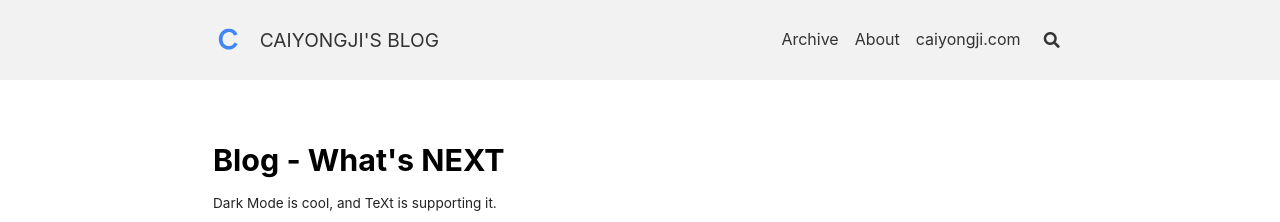
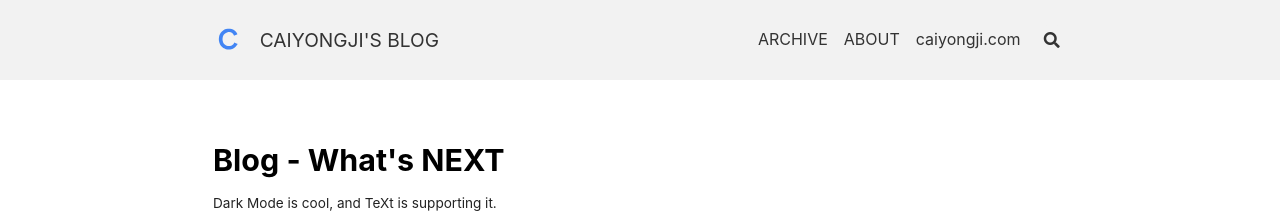
Before and after one commit to caiyongji/blog.caiyongji.com, a Jekyll site: the page built from index.html, in a window 1280 px wide. Shown: the top 222 px of the page. Built offline with Jekyll 4.4.1, drawn with Linux system fonts in a browser that asks for light colours; nearby versions of some CDN libraries; emoji names are drawn with the system emoji font; the list of posts is cut into pages by our own code; some of the changed lines change nothing that is shown.

Commit message:
upper case

```diff
--- a/_data/navigation.yml
+++ b/_data/navigation.yml
@@ -1,50 +1,6 @@
 header:
-  - titles:
-      # @start locale config
-      en      : &EN       Archive
-      en-GB   : *EN
-      en-US   : *EN
-      en-CA   : *EN
-      en-AU   : *EN
-      zh-Hans : &ZH_HANS  归档
-      zh      : *ZH_HANS
-      zh-CN   : *ZH_HANS
-      zh-SG   : *ZH_HANS
-      zh-Hant : &ZH_HANT  歸檔
-      zh-TW   : *ZH_HANT
-      zh-HK   : *ZH_HANT
-      ko      : &KO       아카이브
-      ko-KR   : *KO
-      fr      : &FR       Archives
-      fr-BE   : *FR
-      fr-CA   : *FR
-      fr-CH   : *FR
-      fr-FR   : *FR
-      fr-LU   : *FR
-      # @end locale config
+  - title: ARCHIVE
     url: /archive.html
 
-  - titles:
-      # @start locale config
-      en      : &EN       About
-      en-GB   : *EN
-      en-US   : *EN
-      en-CA   : *EN
-      en-AU   : *EN
-      zh-Hans : &ZH_HANS  关于
-      zh      : *ZH_HANS
-      zh-CN   : *ZH_HANS
-      zh-SG   : *ZH_HANS
-      zh-Hant : &ZH_HANT  關於
-      zh-TW   : *ZH_HANT
-      zh-HK   : *ZH_HANT
-      ko      : &KO       소개
-      ko-KR   : *KO
-      fr      : &FR       À propos
-      fr-BE   : *FR
-      fr-CA   : *FR
-      fr-CH   : *FR
-      fr-FR   : *FR
-      fr-LU   : *FR
-      # @end locale config
+  - title: ABOUT
     url: /about.html
```
